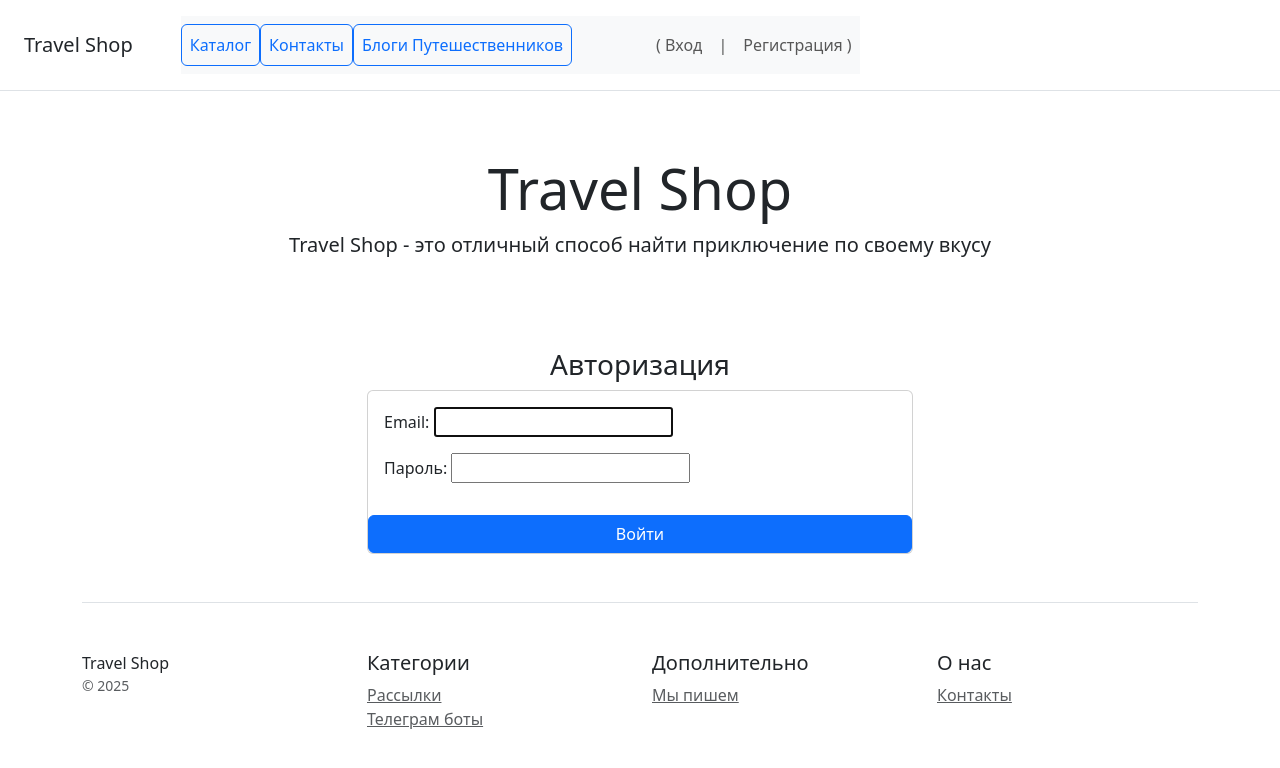
After one commit to Arsenty123321/HW-Django, a Django app: page /users/login/ in a window 1280 px wide. The commit adds this page. Shown: the top 768 px of the page. Run offline with Django 5.2, Linux system fonts and the light colour scheme; some libraries are stand-ins or nearby versions.

Commit message:
Add custorm command and login/logout form

```diff
--- a/catalog/templates/catalog/header_nav.html
+++ b/catalog/templates/catalog/header_nav.html
@@ -1,10 +1,42 @@
 <!--Верхняя панель навигации-->
 <div class="d-flex flex-column flex-md-row align-items-center p-3 px-md-4 mb-3 bg-white border-bottom box-shadow">
     <h5 class="my-0 mr-md-auto font-weight-normal">Travel Shop</h5>
-    <nav class="ms-5">
+    <nav class="navbar navbar-light bg-light navbar-expand-lg ms-5">
         <a class="p-2 btn btn-outline-primary" href="{% url 'catalog:product_list' %}">Каталог</a>
         <a class="p-2 btn btn-outline-primary" href="/contacts/">Контакты</a>
         <a class="p-2 btn btn-outline-primary" href="{% url 'blog:blogs_list' %}">Блоги Путешественников</a>
+        <ul class="navbar-nav">
+            <li class="nav-item">
+                <pre class="nav-item">         </pre>
+            </li>
+
+            {% if user.is_authenticated %}
+            <li class="nav-item">
+                <a class="nav-link" href=#">( Профиль </a>
+            </li>
+            <li class="nav-item">
+                <a class="nav-link" href=#"> | </a>
+            </li>
+            <li class="nav-item">
+                <form method="post" action="{% url 'users:logout' %}" style="display: inline;">
+                    {% csrf_token %}
+                    <button type="submit" class="btn btn-link nav-link"> Выйти )
+                    </button>
+                </form>
+            </li>
+            {% else %}
+            <li class="nav-item">
+                <a class="nav-link" href="{% url 'users:login' %}">( Вход </a>
+            </li>
+            <li class="nav-item">
+                <a class="nav-link" href=#"> | </a>
+            </li>
+            <li class="nav-item">
+                <a class="nav-link" href="#"> Регистрация )</a>
+            </li>
+            {% endif %}
+
+        </ul>
     </nav>
 </div>
 
--- a/config/settings.py
+++ b/config/settings.py
@@ -121,3 +121,6 @@ MEDIA_ROOT = os.path.join(BASE_DIR, 'media')
 DEFAULT_AUTO_FIELD = 'django.db.models.BigAutoField'
 
 AUTH_USER_MODEL = 'users.User'
+
+LOGIN_REDIRECT_URL = "/"
+LOGOUT_REDIRECT_URL = "/"
--- a/config/urls.py
+++ b/config/urls.py
@@ -7,6 +7,7 @@ urlpatterns = [
     path('admin/', admin.site.urls),
     path('', include('catalog.urls', namespace='catalog')),
     path('', include('blog.urls', namespace='blog')),
+    path("users/", include("users.urls", namespace="users")),
 ]
 
 if settings.DEBUG:
--- /dev/null
+++ b/users/templates/users/login.html
@@ -0,0 +1,24 @@
+<!-- login.html -->
+
+{% extends 'catalog/base.html' %}
+
+{% block content %}
+
+<div class="container mt-5">
+    <h3 align="center">Авторизация</h3>
+    <form class="row justify-content-center" method="post" enctype="multipart/form-data">
+        <div class="col-6">
+            <div class="card">
+                <div class="card-body">
+                    {% csrf_token %}
+                    {{ form.as_p }}
+                </div>
+                <button type="submit" class="btn btn-primary btn-block">
+                    Войти
+                </button>
+            </div>
+        </div>
+    </form>
+</div>
+
+{% endblock %}
--- /dev/null
+++ b/users/urls.py
@@ -0,0 +1,10 @@
+from django.contrib.auth.views import LoginView, LogoutView
+from django.urls import path
+from users.apps import UsersConfig
+
+app_name = UsersConfig.name
+
+urlpatterns = [
+    path("login/", LoginView.as_view(template_name="users/login.html"), name="login"),
+    path('logout/', LogoutView.as_view(next_page=''), name='logout'),
+]
```
Also changed, not shown: users/management/commands/csu.py (added, +15 -0 lines), README.md, users/management/__init__.py (added), users/management/commands/__init__.py (added), 1 other file.
